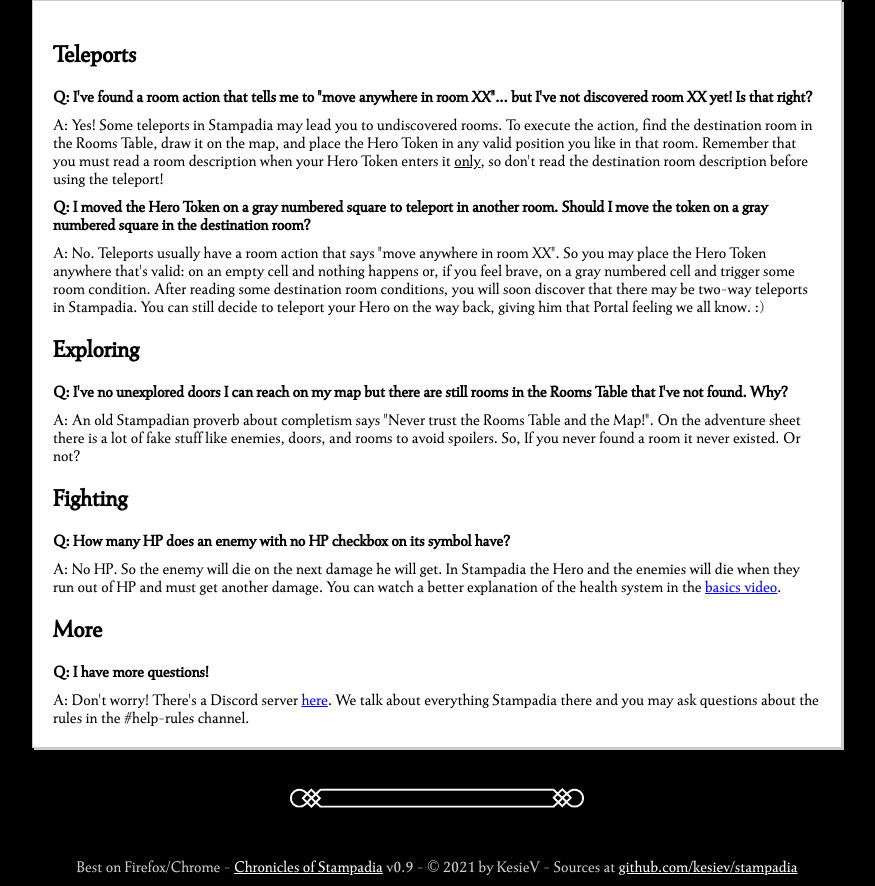
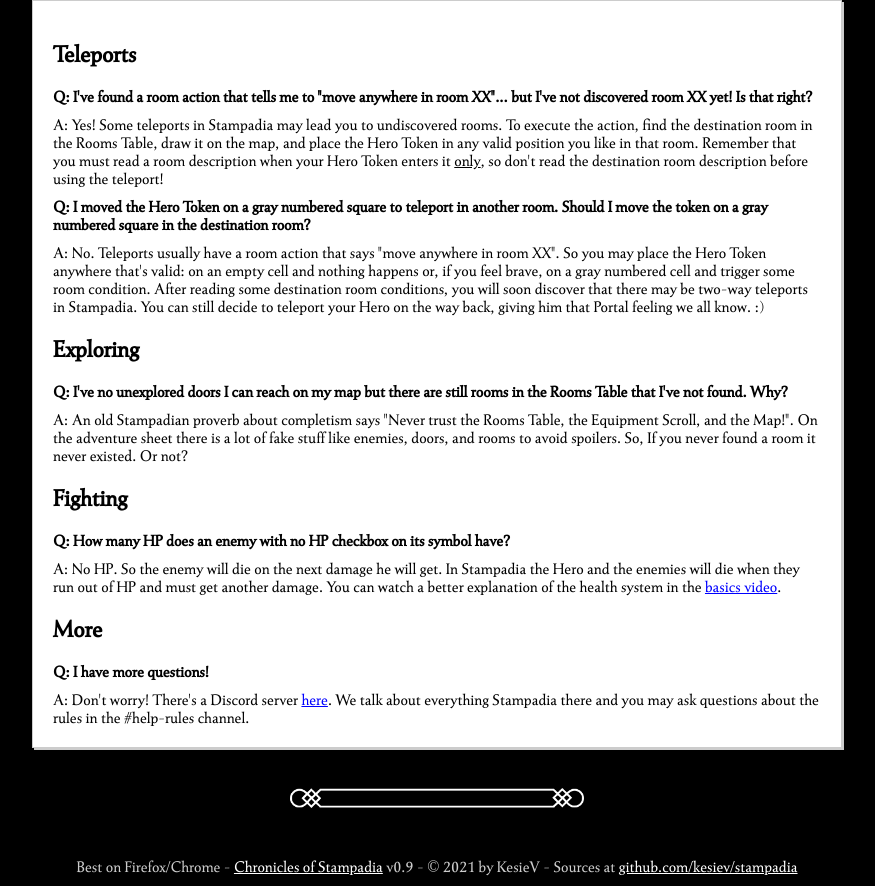
Before and after one commit to kesiev/stampadia, a website: page learn.html in a window 1280 px wide. Shown: the part 1040-1926 px from the top of the page, without its empty margins (203-1078 px from the left). Drawn offline with Linux system fonts and the light colour scheme.

Commit message:
:abcd: Explained the new Equipment Scroll

```diff
--- a/learn.html
+++ b/learn.html
@@ -45,7 +45,7 @@
 			<div class=a>A: No. Teleports usually have a room action that says "move anywhere in room XX". So you may place the Hero Token anywhere that's valid: on an empty cell and nothing happens or, if you feel brave, on a gray numbered cell and trigger some room condition. After reading some destination room conditions, you will soon discover that there may be two-way teleports in Stampadia. You can still decide to teleport your Hero on the way back, giving him that Portal feeling we all know. :)</div>
 			<h2>Exploring</h2>
 			<div class=q>Q: I've no unexplored doors I can reach on my map but there are still rooms in the Rooms Table that I've not found. Why?</div>
-			<div class=a>A: An old Stampadian proverb about completism says "Never trust the Rooms Table and the Map!". On the adventure sheet there is a lot of fake stuff like enemies, doors, and rooms to avoid spoilers. So, If you never found a room it never existed. Or not?</div>
+			<div class=a>A: An old Stampadian proverb about completism says "Never trust the Rooms Table, the Equipment Scroll, and the Map!". On the adventure sheet there is a lot of fake stuff like enemies, doors, and rooms to avoid spoilers. So, If you never found a room it never existed. Or not?</div>
 			<h2>Fighting</h2>
 			<div class=q>Q: How many HP does an enemy with no HP checkbox on its symbol have?</div>
 			<div class=a>A: No HP. So the enemy will die on the next damage he will get. In Stampadia the Hero and the enemies will die when they run out of HP and must get another damage. You can watch a better explanation of the health system in the <a class=mark href="https://youtu.be/JlkrM9G8ccw">basics video</a>.</div>
```
Also changed, not shown: 2 other files.
